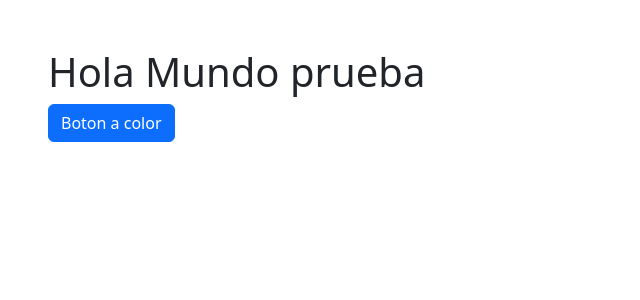
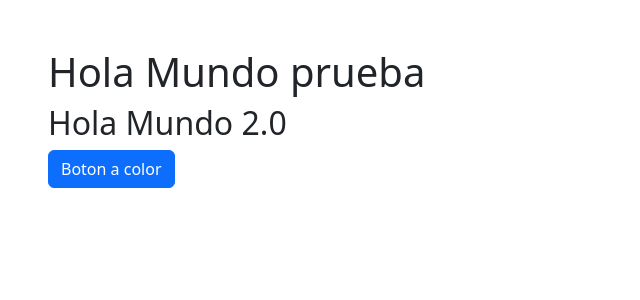
Before and after one commit to diego-hernandez-sepulveda/Turismo_DD, a React (Vite) app in the folder app/: page / in a window 1280 px wide. Shown: the top 300 px of the page, without its empty margins (0-640 px from the left). Built offline with nearby package versions, Linux system fonts and the light colour scheme.

Commit message:
Prueba de problema interno
Corregir un problema interno con visual studio

```diff
--- a/app/src/App.jsx
+++ b/app/src/App.jsx
@@ -4,6 +4,7 @@ function App() {
   return (
     <div className="p-5">
       <h1>Hola Mundo prueba </h1>
+      <h2>Hola Mundo 2.0</h2>
       <Button variant="primary">Boton a color</Button>
     </div>
   );
```
